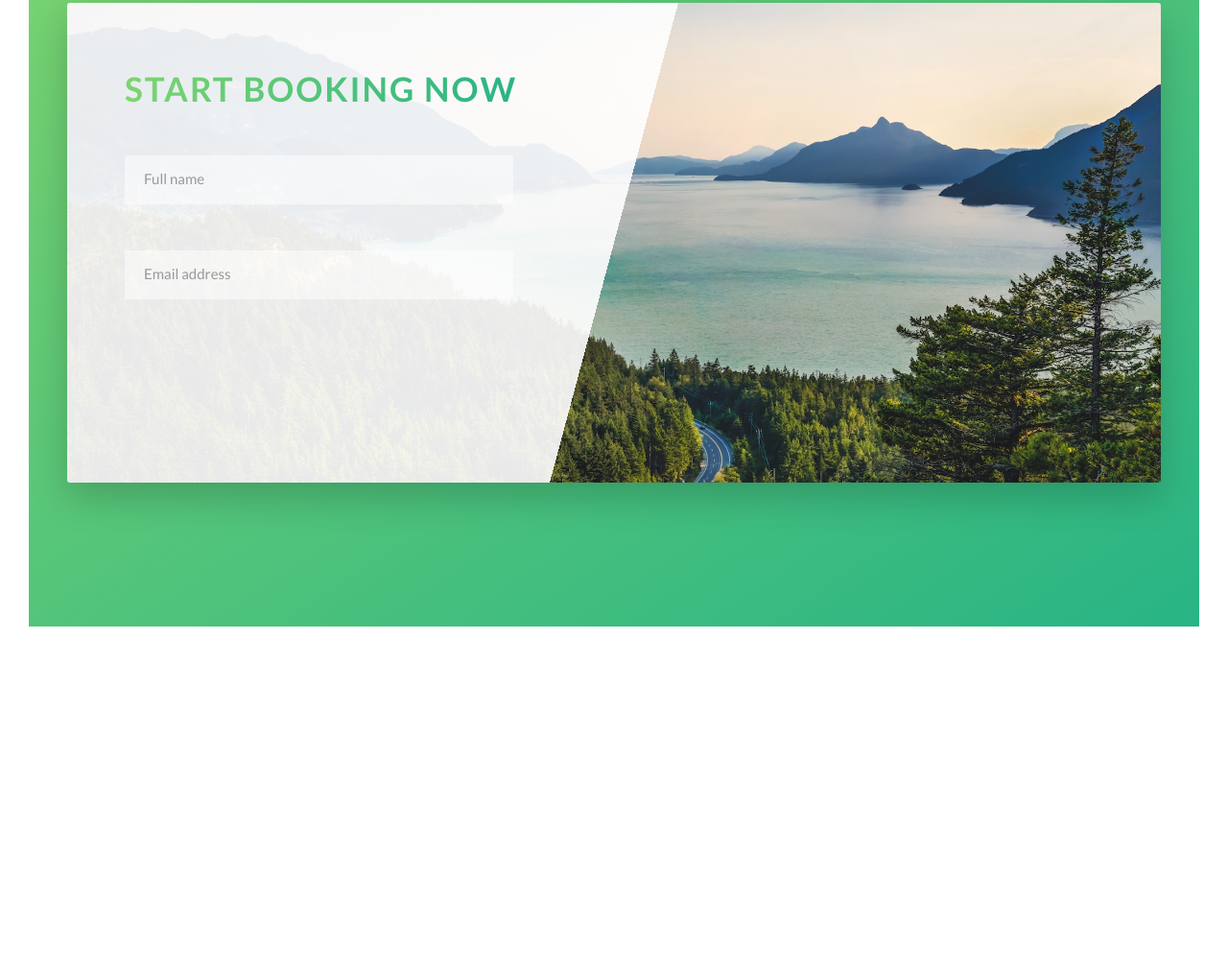
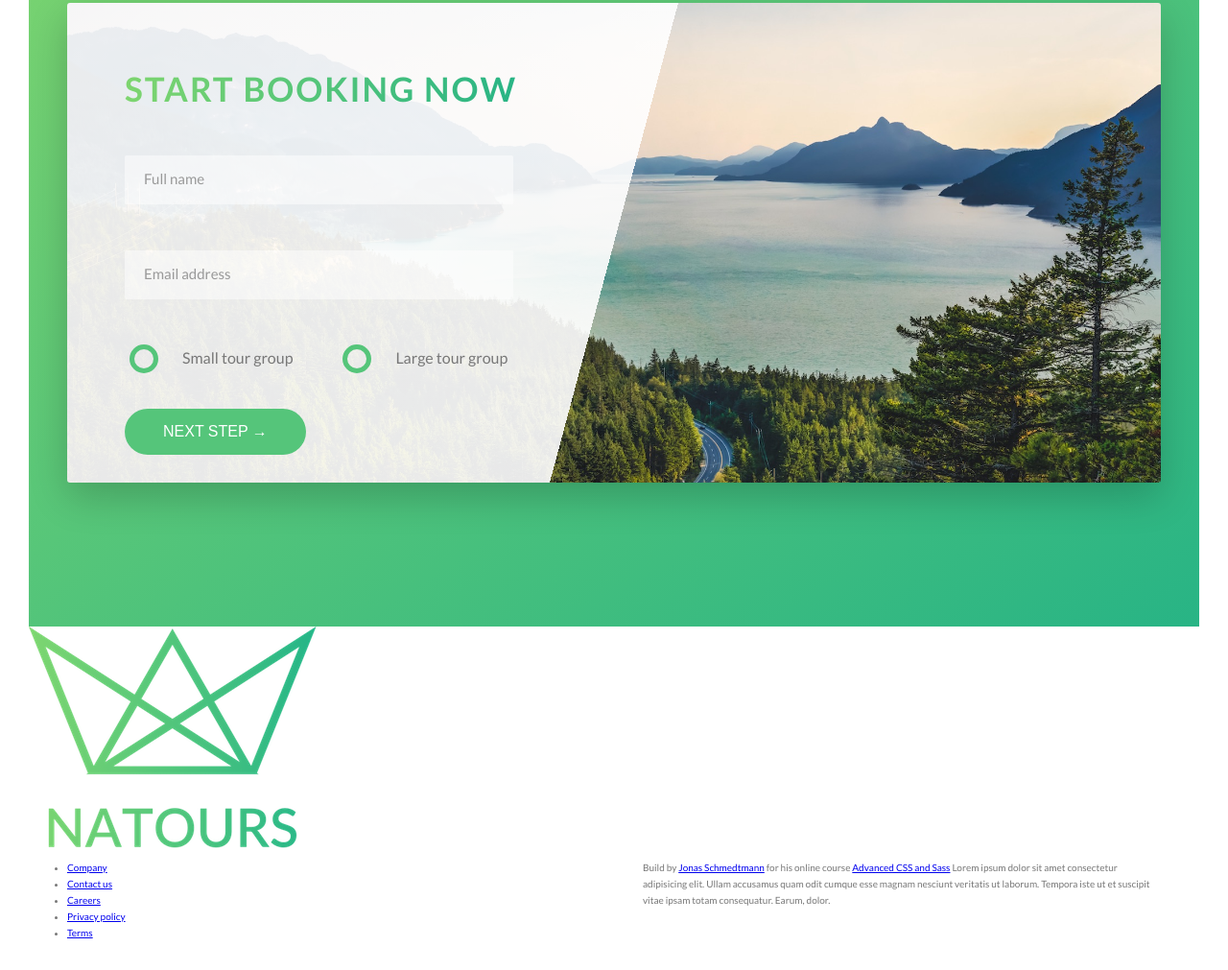
Before and after one commit to Nikolaj-Georgiev/jonas-advanced-css, a website: page natours/index.html in a window 1280 px wide. Shown: the part 4619-5630 px from the top of the page at 96% size. Before the commit the page ends 5302 px from the top, so only its background shows below. Drawn offline with Linux system fonts and the light colour scheme.

Commit message:
finished the form section and started the footer

```diff
--- a/natours/index.html
+++ b/natours/index.html
@@ -269,12 +269,57 @@
                                         required>
                                     <label for="email" class="form__label">Email address</label>
                                 </div>
+
+                                <div class="form__group u-margin-bottom-medium">
+                                    <div class="form__radio-group">
+                                        <input type="radio" class="form__radio-input" id="small" name="size">
+                                        <label for="small" class="form__radio-label">
+                                            <span class="form__radio-button"></span>
+                                            Small tour group</label>
+                                    </div>
+                                    <div class="form__radio-group">
+                                        <input type="radio" class="form__radio-input" id="large" name="size">
+                                        <label for="large" class="form__radio-label">
+                                            <span class="form__radio-button"></span>
+                                            Large tour group</label>
+                                    </div>
+                                </div>
+                                <div class="form__group">
+                                    <button class="btn btn--green">Next step &rarr;</button>
+                                </div>
                             </form>
                         </div>
                     </div>
                 </div>
             </section>
+
         </main>
+        <footer class="footer">
+            <div class="footer__logo-box">
+                <img src="img/logo-green-2x.png" alt="Full logo" class="Footer logo">
+            </div>
+            <div class="row">
+                <div class="col-1-of-2">
+                    <div class="footer__navigation">
+                        <ul class="footer__list">
+                            <li class="footer__item"><a href="#" class="footer__link">Company</a></li>
+                            <li class="footer__item"><a href="#" class="footer__link">Contact us</a></li>
+                            <li class="footer__item"><a href="#" class="footer__link">Careers</a></li>
+                            <li class="footer__item"><a href="#" class="footer__link">Privacy policy</a></li>
+                            <li class="footer__item"><a href="#" class="footer__link">Terms</a></li>
+                        </ul>
+                    </div>
+                </div>
+                <div class="col-1-of-2">
+                    <p class="footer__copyright">
+                        Build by <a href="#" class="footer__link">Jonas Schmedtmann</a> for his online course <a
+                            href="#" class="footer__link">Advanced CSS and Sass</a> Lorem ipsum dolor sit amet
+                        consectetur adipisicing elit. Ullam accusamus quam odit cumque esse magnam nesciunt veritatis ut
+                        laborum. Tempora iste ut et suscipit vitae ipsam totam consequatur. Earum, dolor.
+                    </p>
+                </div>
+            </div>
+        </footer>
 
         <!-- <section class="grid-test">
 
--- a/natours/sass/abstracts/_variables.scss
+++ b/natours/sass/abstracts/_variables.scss
@@ -14,6 +14,7 @@ $color-grey-light-2: #eee;
 
 $color-grey-dark: #777;
 $color-grey-dark-2: #999;
+$color-grey-dark-3: #333;
 
 $color-white: #fff;
 $color-black: #000;
--- a/natours/sass/base/_utilities.scss
+++ b/natours/sass/base/_utilities.scss
@@ -1,20 +1,20 @@
 .u-center-text {
-  text-align: center;
+  text-align: center !important;
 }
 
 .u-margin-bottom-small {
-  margin-bottom: $small;
+  margin-bottom: $small !important;
 }
 .u-margin-bottom-medium {
-  margin-bottom: $medium;
+  margin-bottom: $medium !important;
 }
 .u-margin-bottom-big {
-  margin-bottom: $big;
+  margin-bottom: $big !important;
 }
 
 .u-margin-top-big {
-  margin-top: $big;
+  margin-top: $big !important;
 }
 .u-margin-top-huge {
-  margin-top: $huge;
+  margin-top: $huge !important;
 }
--- a/natours/sass/components/_button.scss
+++ b/natours/sass/components/_button.scss
@@ -1,4 +1,5 @@
 .btn {
+  &,
   &:link,
   &:visited {
     text-transform: uppercase;
@@ -9,6 +10,10 @@
     transition: all 0.2s;
     position: relative;
     font-size: $default-font-size;
+
+    // change for the <button> element
+
+    border: none;
   }
 
   &:hover {
@@ -20,7 +25,9 @@
     }
   }
 
-  &:active {
+  &:active,
+  &:focus {
+    outline: none;
     transform: translateY(-1px);
     box-shadow: 0 0.5rem 1rem rgba($color-black, 0.2);
   }
@@ -79,7 +86,9 @@
     transform: translateY(-0.2rem);
   }
 
-  &:active {
+  &:active,
+  &:focus {
+    outline: none;
     box-shadow: 0 0.5rem 1rem rgba($color-black, 0.15);
     transform: translateY(0);
   }
--- a/natours/sass/components/_form.scss
+++ b/natours/sass/components/_form.scss
@@ -14,6 +14,7 @@
     border-bottom: 0.3rem solid transparent;
     width: 90%;
     display: block;
+    transition: all 0.3s;
 
     &:focus {
       outline: none; //never use it just like this for accessability reasons!!! always put something to show the user that he/she is there
@@ -44,4 +45,51 @@
     visibility: hidden;
     transform: translateY(-4rem);
   }
+
+  &__radio-group {
+    width: 49%;
+    display: inline-block;
+  }
+
+  &__radio-input {
+    opacity: 0;
+  }
+
+  &__radio-label {
+    font-size: $default-font-size;
+    cursor: pointer;
+    position: relative;
+    padding-left: 4.5rem;
+  }
+
+  &__radio-button {
+    width: 3rem;
+    height: 3rem;
+    display: inline-block;
+    border-radius: 50%;
+    border: 0.5rem solid $color-primary;
+    position: absolute;
+    left: -1rem;
+    top: -0.4rem;
+
+    &::after {
+      content: '';
+      width: 1.3rem;
+      height: 1.3rem;
+      display: block;
+      border-radius: 50%;
+      transform: translate(-50%, -50%);
+      background-color: $color-primary;
+      position: absolute;
+      top: 50%;
+      left: 50%;
+      transform: translate(-50%, -50%);
+      opacity: 0;
+      transition: opacity 0.2s;
+    }
+  }
+
+  &__radio-input:checked + &__radio-label &__radio-button::after {
+    opacity: 1;
+  }
 }
--- /dev/null
+++ b/natours/sass/layout/_footer.scss
@@ -0,0 +1,2 @@
+.footer {
+}
--- a/natours/sass/main.scss
+++ b/natours/sass/main.scss
@@ -15,6 +15,7 @@
 @import 'components/form';
 @import 'components/story';
 
+@import 'layout/footer';
 @import 'layout/grid';
 @import 'layout/header';
 
```
Also changed, not shown: natours/css/style.css.
